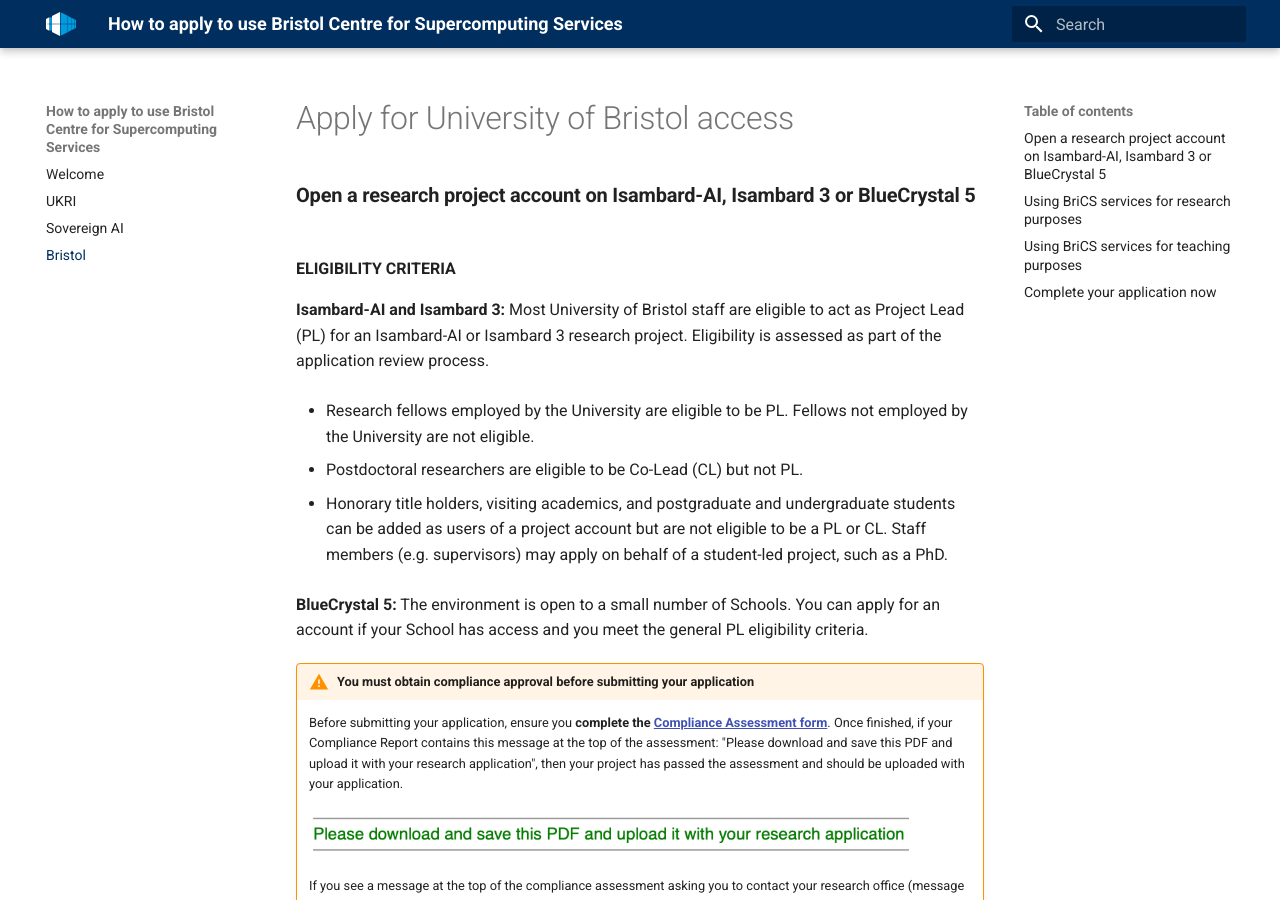
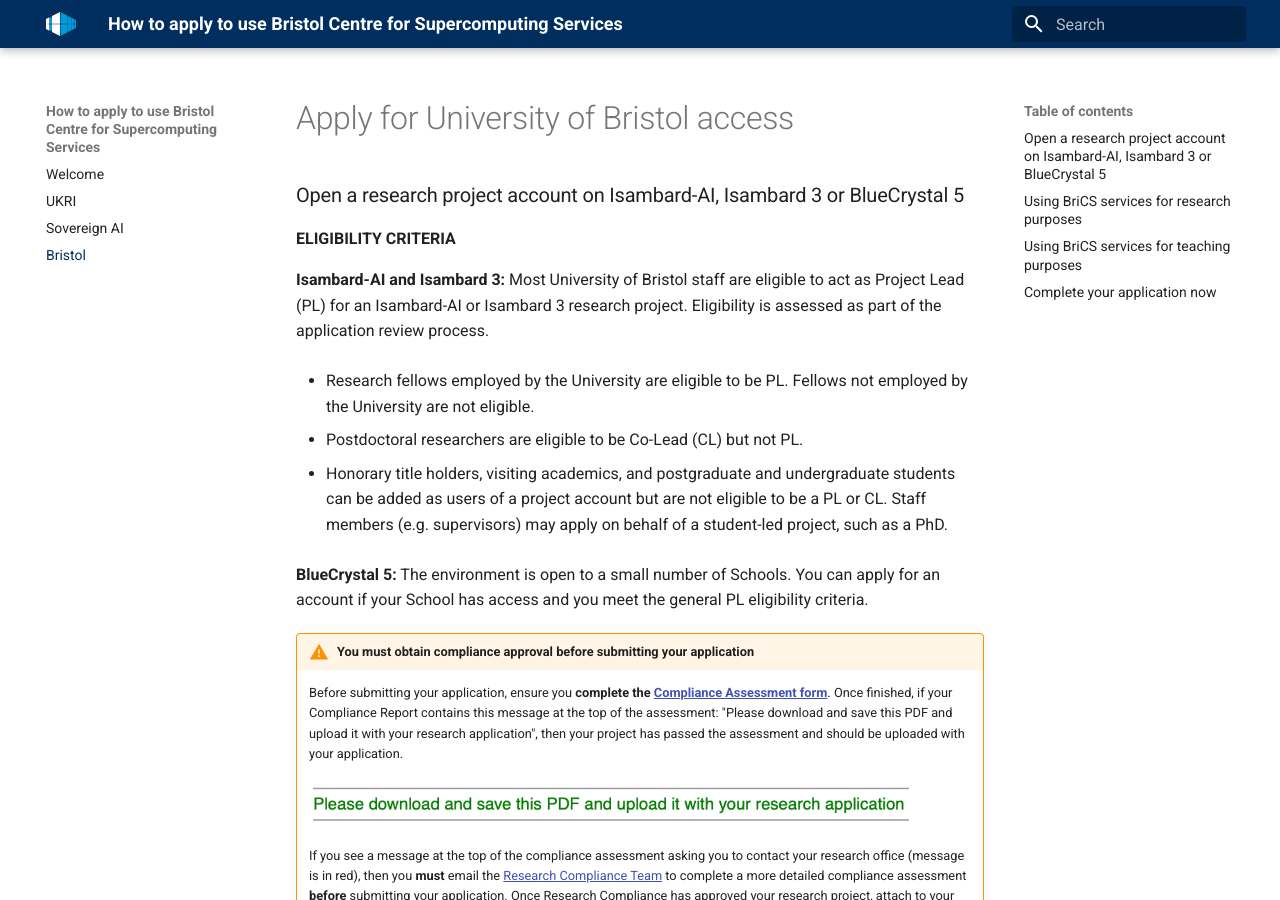
Before and after one commit to isambard-sc/apply.isambard.ac.uk, an MkDocs documentation site: the page built from docs/bristol/index.md, in a window 1280 px wide and 900 px high. Built offline with MkDocs 1.6.1 and Material for MkDocs 9.7.7, drawn with Linux system fonts in a browser that asks for light colours.

```diff
--- a/docs/bristol/index.md
+++ b/docs/bristol/index.md
@@ -5,7 +5,7 @@ SPDX-FileCopyrightText: © 2025 University of Bristol
 SPDX-License-Identifier: CC-BY-SA-4.0
 -->
 
-### **Open a research project account on Isambard-AI, Isambard 3 or BlueCrystal 5**
+### Open a research project account on Isambard-AI, Isambard 3 or BlueCrystal 5
 
 **ELIGIBILITY CRITERIA**
 
```
